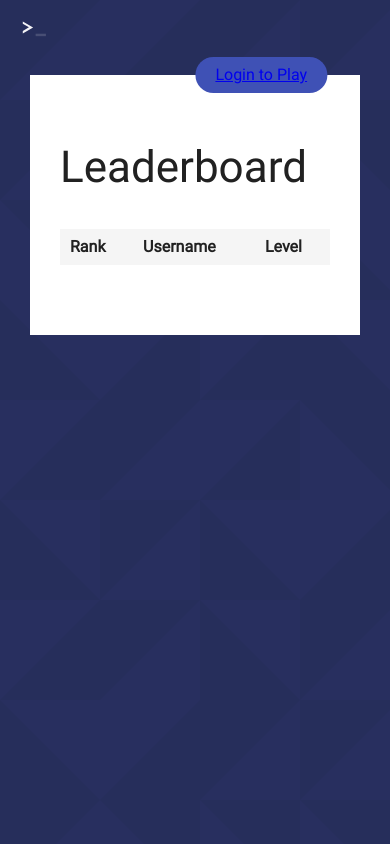
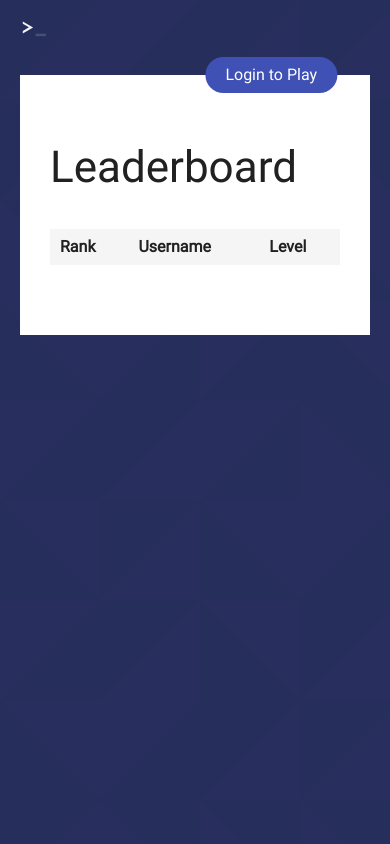
Before and after one commit to ishaansaxena/DecodeNode, a Django app: template templates/accounts/leaderboard.html in a window 390 px wide. Run offline with Django 3.2, Linux system fonts and the light colour scheme; the template is opened without the code that fills it, so the values that code supplies are empty; style sheets or scripts are compiled from the project's sources; parts of the project's set-up code (start-up, migrations or seed data) failed here and were passed over.

Commit message:
Update Leaderboard CSS

```diff
--- a/static/css/leaderboard.css
+++ b/static/css/leaderboard.css
@@ -45,6 +45,11 @@ body {
   -ms-transform: translate(-125%, -50%);
   transform: translate(-125%, -50%);
 }
+.content .user-rank a {
+  text-decoration: none;
+  color: white;
+  white-space: pre;
+}
 .content .user-rank span {
   position: relative;
   display: block;
@@ -61,8 +66,9 @@ body {
 }
 @media (max-width: 768px) {
   .content {
-    margin: 75px 30px;
+    margin: 75px 20px;
     padding: 70px 30px;
+    width: auto;
   }
 }
 .content h1 {
--- a/static/scss/leaderboard.scss
+++ b/static/scss/leaderboard.scss
@@ -19,6 +19,11 @@ body{
         text-align: center;
         background: $primary_medium;
         transform: translate(-125%, -50%);
+        a{
+            text-decoration: none;
+            color: $white;
+            white-space: pre;
+        }
         span{
             position: relative;
             display: block;
@@ -41,8 +46,9 @@ body{
         width: auto;
     }
     @media (max-width: 768px){
-        margin: 75px 30px;
+        margin: 75px 20px;
         padding: 70px 30px;
+        width: auto;
     }
     h1{
         margin-bottom: 40px;
```
